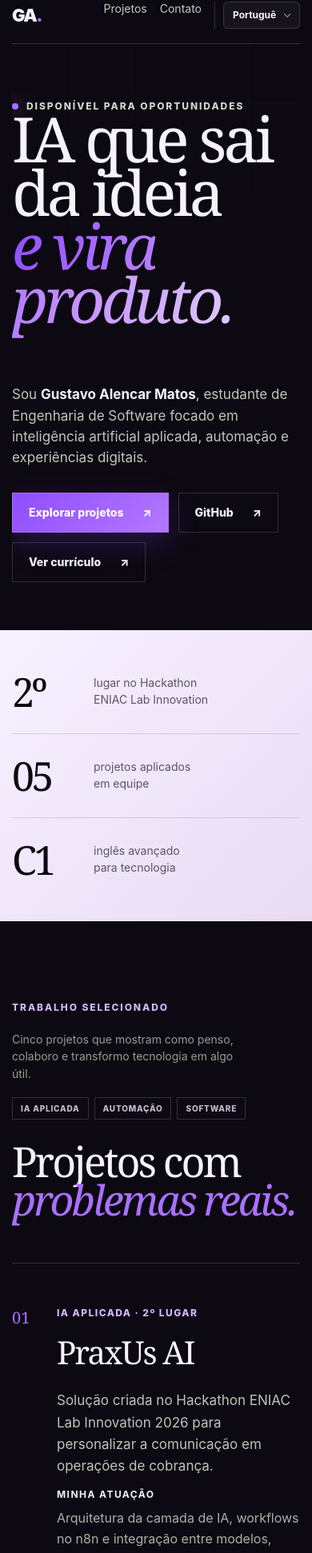
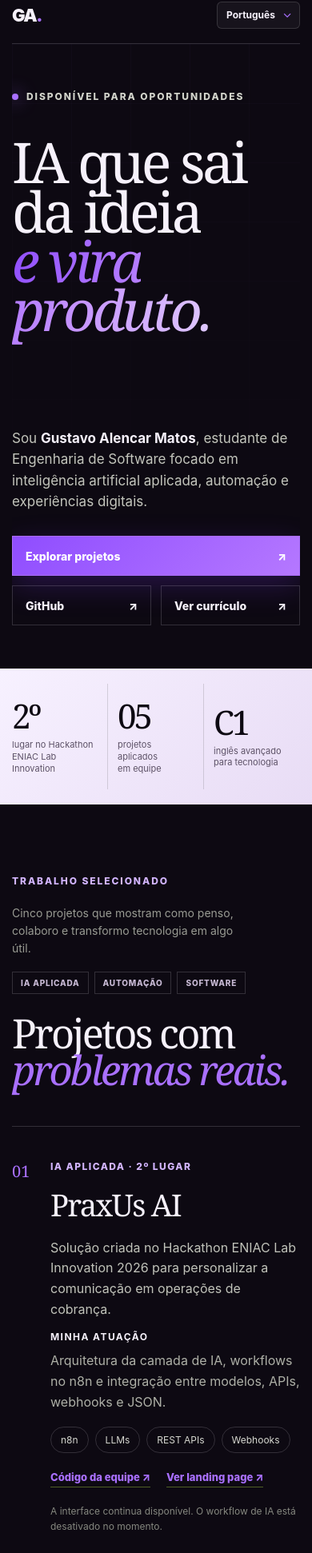
Before and after one commit to gugdev/portfolio, a Next.js app: page / in a window 390 px wide. Shown: the part 17-1959 px from the top of the page at 80% size. Built offline with nearby package versions, Linux system fonts and the light colour scheme.

Commit message:
Melhora responsividade e alinhamento da navegacao

```diff
--- a/app/globals.css
+++ b/app/globals.css
@@ -54,7 +54,7 @@ main { position: relative; }
 .brand { display: inline-flex; align-items: center; }
 .brandLetters { color: var(--paper); font-size: 22px; font-weight: 900; letter-spacing: -.07em; }
 .brandLetters span { color: var(--acid); }
-.navLinks { display: flex; gap: 30px; color: #c7c8bf; font-size: 14px; }
+.navLinks { display: flex; align-items: center; gap: 30px; color: #c7c8bf; font-size: 14px; }
 .navLinks a:hover { color: var(--acid); }
 .languageSelector { display: inline-flex; align-items: center; gap: 9px; padding-left: 20px; border-left: 1px solid var(--line); color: var(--paper); cursor: pointer; }
 .languageSelectorLabel { color: #8e8b94; font-size: 10px; font-weight: 800; letter-spacing: .12em; text-transform: uppercase; }
@@ -177,38 +177,72 @@ h2 { font-size: clamp(52px, 7vw, 96px); line-height: .92; }
   .languageSelector { padding-left: 10px; }
   .languageSelectorLabel { display: none; }
   .languageSelector select { width: 96px; }
-  .hero { min-height: 660px; padding: 70px 0 60px; overflow: hidden; }
-  h1 { font-size: clamp(58px, 20vw, 92px); line-height: .86; }
+  .hero { min-height: auto; padding: 58px 0 54px; gap: 44px; overflow: hidden; }
+  h1 { font-size: clamp(56px, 18vw, 76px); line-height: .88; }
   .heroBottom { display: block; }
   .heroBottom > p { font-size: 17px; }
-  .heroActions { margin-top: 30px; }
-  .proofGrid { grid-template-columns: 1fr; padding: 25px 0; }
-  .proofGrid > div, .proofGrid > div:first-child { border-right: 0; border-bottom: 1px solid rgba(16,18,15,.14); padding: 18px 0; }
-  .proofGrid > div:last-child { border-bottom: 0; }
-  .proofGrid strong { font-size: 50px; width: 80px; }
-  .section { padding-top: 90px; padding-bottom: 90px; }
-  .sectionHeading { display: block; margin-bottom: 56px; }
-  .sectionHeading h2 { margin-top: 28px; }
+  .heroActions { display: grid; grid-template-columns: repeat(2, minmax(0, 1fr)); margin-top: 30px; }
+  .heroActions .button { width: 100%; min-width: 0; padding: 0 16px; gap: 12px; }
+  .heroActions .primary { grid-column: 1 / -1; }
+  .proofGrid { grid-template-columns: repeat(3, minmax(0, 1fr)); min-height: 170px; padding: 18px 0; }
+  .proofGrid > div, .proofGrid > div:first-child { min-width: 0; min-height: 132px; flex-direction: column; align-items: flex-start; justify-content: center; gap: 8px; border-right: 1px solid rgba(16,18,15,.14); border-bottom: 0; padding: 18px 12px; }
+  .proofGrid > div:first-child { padding-left: 0; }
+  .proofGrid > div:last-child { padding-right: 0; border-right: 0; }
+  .proofGrid strong { width: auto; font-size: 42px; line-height: 1; }
+  .proofGrid span { font-size: 11px; line-height: 1.35; }
+  .section { padding-top: 78px; padding-bottom: 78px; }
+  .sectionHeading { display: block; margin-bottom: 46px; }
+  .sectionHeading h2 { margin-top: 26px; font-size: clamp(44px, 13vw, 58px); }
   .sectionNote { margin: 22px 0 18px; }
-  .project { grid-template-columns: 44px 1fr; gap: 12px; }
+  .project { grid-template-columns: 38px minmax(0, 1fr); gap: 12px 10px; padding: 42px 0; }
   .projectDetails { grid-column: 2; }
   .projectDisclosure { grid-column: 1 / -1; margin-top: 12px; }
   .disclosureContent { grid-template-columns: 1fr; }
   .disclosureContent p { border-right: 0; border-bottom: 1px solid var(--line); }
   .disclosureContent p:last-child { border-bottom: 0; }
   .projectMedia { grid-column: 1 / -1; margin-top: 12px; }
-  .project h3 { font-size: 40px; }
-  .aboutGrid { grid-template-columns: 1fr; gap: 40px; }
+  .project h3 { font-size: 38px; margin-bottom: 16px; }
+  .projectDescription { font-size: 16px; }
+  .projectDetails > p { margin-bottom: 18px; }
+  .tags { margin-bottom: 22px; }
+  .aboutGrid { grid-template-columns: 1fr; gap: 34px; }
   .aboutHeading { grid-column: auto; display: block; }
-  .aboutHeading h2 { margin-top: 28px; }
-  .about.section { padding-top: 90px; padding-bottom: 90px; }
-  .aboutPortrait { width: min(88%, 320px); }
+  .aboutHeading h2 { margin-top: 26px; font-size: clamp(43px, 12.5vw, 56px); }
+  .about.section { padding-top: 78px; padding-bottom: 78px; }
+  .aboutVisual { display: flex; flex-direction: column; align-items: center; }
+  .aboutPortrait { width: min(82%, 280px); }
   .aboutPortraitMeta { margin-top: 20px; }
-  .aboutCopy { font-size: 21px; }
-  .skillCloud { grid-column: auto; }
+  .aboutCopy { font-size: 18px; line-height: 1.55; }
+  .aboutCopy p { margin-bottom: 20px; }
+  .aboutCopy .aboutMission { padding-left: 16px; }
+  .skillCloud { grid-column: auto; display: grid; grid-template-columns: repeat(2, minmax(0, 1fr)); gap: 8px; width: 100%; }
+  .skillCloud span { display: flex; align-items: center; justify-content: center; min-height: 48px; padding: 10px; text-align: center; font-size: 12px; }
+  .education .kicker { margin-bottom: 34px; }
   .educationItem { grid-template-columns: 1fr; gap: 15px; }
-  .contactInner { min-height: 560px; }
+  .educationItem h3 { font-size: 30px; }
+  .contactInner { min-height: 520px; }
+  .contact h2 { font-size: clamp(48px, 14vw, 62px); margin: 24px 0; }
+  .contactInner > p:not(.kicker) { font-size: 16px; }
+  .contactLinks { align-items: flex-start; gap: 18px; }
+  .contact .textLink { margin-left: 0; }
   .footer { align-items: flex-start; flex-direction: column; justify-content: center; gap: 8px; }
+}
+
+@media (max-width: 600px) {
+  .navLinks > a { display: none; }
+  .languageSelector { padding-left: 0; border-left: 0; }
+  .languageSelector select { width: 104px; }
+}
+
+@media (max-width: 380px) {
+  .shell { width: min(100% - 24px, 1180px); }
+  h1 { font-size: clamp(52px, 17vw, 66px); }
+  .heroActions { grid-template-columns: 1fr; }
+  .heroActions .primary { grid-column: auto; }
+  .proofGrid strong { font-size: 36px; }
+  .proofGrid span { font-size: 10px; }
+  .project { grid-template-columns: 32px minmax(0, 1fr); }
+  .projectMedia { grid-column: 1 / -1; }
 }
 
 @media (hover: none), (pointer: coarse) {
```
